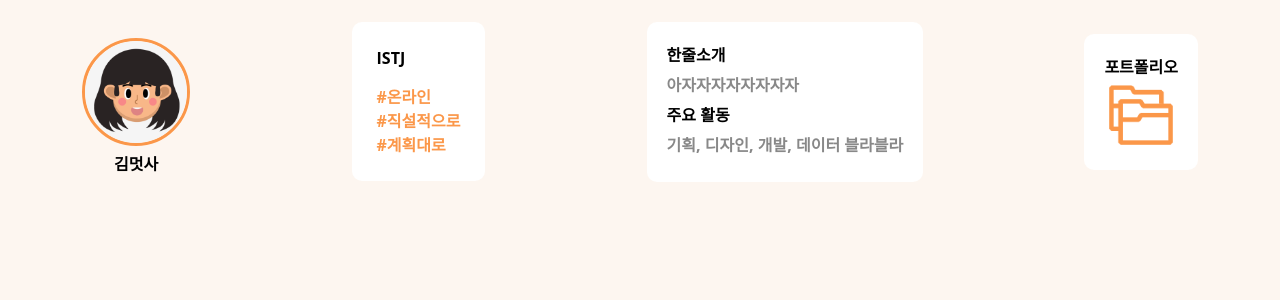
After one commit to HERETHON1/PeerNada-Client, a Django app: page /allcontent/profilemodal in a window 1280 px wide. The commit adds this page. Shown: the top 300 px of the page. Run offline with Django 4.2, Linux system fonts and the light colour scheme.

Commit message:
feat: 프로필 상세페이지

```diff
--- /dev/null
+++ b/comapp/templates/profilemodal.html
@@ -0,0 +1,43 @@
+<!DOCTYPE html>
+<html lang="en">
+<head>
+    <link rel="stylesheet" href="/static/css/modal.css" />
+    <meta charset="UTF-8">
+    <meta http-equiv="X-UA-Compatible" content="IE=edge">
+    <meta name="viewport" content="width=device-width, initial-scale=1.0">
+    <title>Document</title>
+</head>
+<body>
+    <div class="mainbox">
+        <section class="profile">
+            <div class="me">
+              <img
+                src="/static/img/who.png"
+                style="border-radius: 50%; border: 3px solid #fb9749"
+              />
+              <div style="text-align: center"><b>김멋사</b></div>
+            </div>
+            <div class="mbti">
+              <div style="padding-top: 15px; padding-left: 15px"><b>ISTJ</b></div>
+              <div style="padding: 15px; color: #fb9749">
+                #온라인<br />
+                #직설적으로<br />
+                #계획대로
+              </div>
+            </div>
+            <div class="oneline">
+              <div>한줄소개</div>
+              <div class="my">아자자자자자자자자</div>
+              <div>주요 활동</div>
+              <div class="my">기획, 디자인, 개발, 데이터 블라블라</div>
+            </div>
+            <div class="portfolio">
+              <div style="text-align: center"><b>포트폴리오</b></div>
+              <img src="/static/img/portfolio.png" style="width: 5vw" />
+            </div>
+          </section>
+    </div>
+
+    <script src="/static/js/profilemodal.js"></script>
+</body>
+</html>
--- a/comapp/views.py
+++ b/comapp/views.py
@@ -96,3 +96,6 @@ def post(request):
 
 def addpost(request):
     return render(request, 'content.html')
+
+def profilemodal(request):
+    return render(request, 'profilemodal.html')
--- a/competition/urls.py
+++ b/competition/urls.py
@@ -5,6 +5,7 @@ from accounts import views as accounts_views
 
 urlpatterns = [
     path('admin/', admin.site.urls),
+    path('allcontent/profilemodal',views.profilemodal,name='profilemodal'),
     path('', views.home, name='home'),
     path('allcontent/', views.post, name="allcontent"),
     path('postcreate/', views.postcreate, name='postcreate'),
--- /dev/null
+++ b/static/css/modal.css
@@ -0,0 +1,94 @@
+body{
+     background-color: #FDF6F0;
+}
+body{
+	font-family: 'Open Sans';
+	font-style: normal;
+    font-weight: 700;
+}
+.my{
+    color: #888888;
+}
+
+.mbti{
+    text-align: left;
+    display: inline-block;
+    background-color: #FFFFFF;
+    padding:10px;
+    border-radius: 10px;
+    max-block-size: 100px 100px;
+}
+.oneline{
+    background-color: white;
+    text-align: left;
+    border-radius: 10px;
+    max-block-size: 100px 100px;
+    padding:20px;
+
+}
+.oneline div{
+    margin-bottom: 6px;
+}
+.me{
+    max-block-size: 100px 100px;
+    padding-top:10px;
+    padding-bottom: 10px;
+    margin-top: 10px;
+}
+.me img{
+    width: 8vw;
+}
+.portfolio{
+    display: inline-block;
+    padding:20px;
+    text-align: center;
+    background-color: #FFFFFF;
+    max-block-size: 100px 100px;
+    border-radius: 10px;
+}
+.portfolio div{
+    margin-bottom: 7px;
+}
+.profile{
+    flex-flow: row nowrap;
+    display: flex;
+    place-items: center;
+    justify-content:space-between;
+    padding: 10px;
+    margin-left: 5vw;
+    margin-right: 5vw;
+    margin-top: 1vh;
+    text-align: center;
+    /* width: 80%; */
+}
+
+.contentInput{
+    text-align: center;
+    border-radius: 10px;
+    margin-bottom: 25px;
+    /* margin-top: 16px; */
+}
+.contentInput input{
+    margin-bottom: 10px;
+}
+input{
+    border-radius: 10px;
+    border: none;
+    /* height: 30px; */
+    padding: 10px;
+    text-align: center;
+    font-size: 20px;
+}
+#contentdetail{
+    border-radius: 10px;
+    padding: 10px;
+    border:none;
+    font-size: 14px;
+    font-family: 'Open Sans';
+    height: 250px;
+}
+.contentabout::placeholder{
+    color:#D9D9D9;
+    font-family: 'Open Sans';
+	font-style: normal;
+}
--- a/static/js/content.js
+++ b/static/js/content.js
@@ -12,7 +12,6 @@ function handleContent(event) {
   console.log(url);
   console.log(detail);
   toastr.success("게시 완료되었습니다");
-  window.location.href = "base.html";
 }
 
 Content.addEventListener("submit", handleContent);
--- /dev/null
+++ b/static/js/profilemodal.js
@@ -0,0 +1,13 @@
+const profile= document.getElementById("profile");
+// const modal=document.querySelector(".modal");
+// const modalBackground=document.querySelector(".modal__background");
+
+function displayModal(){
+    // modal.classList.toggle("hidden");
+    var option = "width=900, height=200, top=200,left=300 location = no";
+    window.open("profilemodal",'프로필',option);
+    console.log('gg');
+}
+
+profile.addEventListener("click",displayModal);
+// modalBackground.addEventListener("click",displayModal);
```
Also changed, not shown: comapp/templates/allcontent.html (+24 -24 lines), static/js/allcontent.js (+7 -3 lines).
